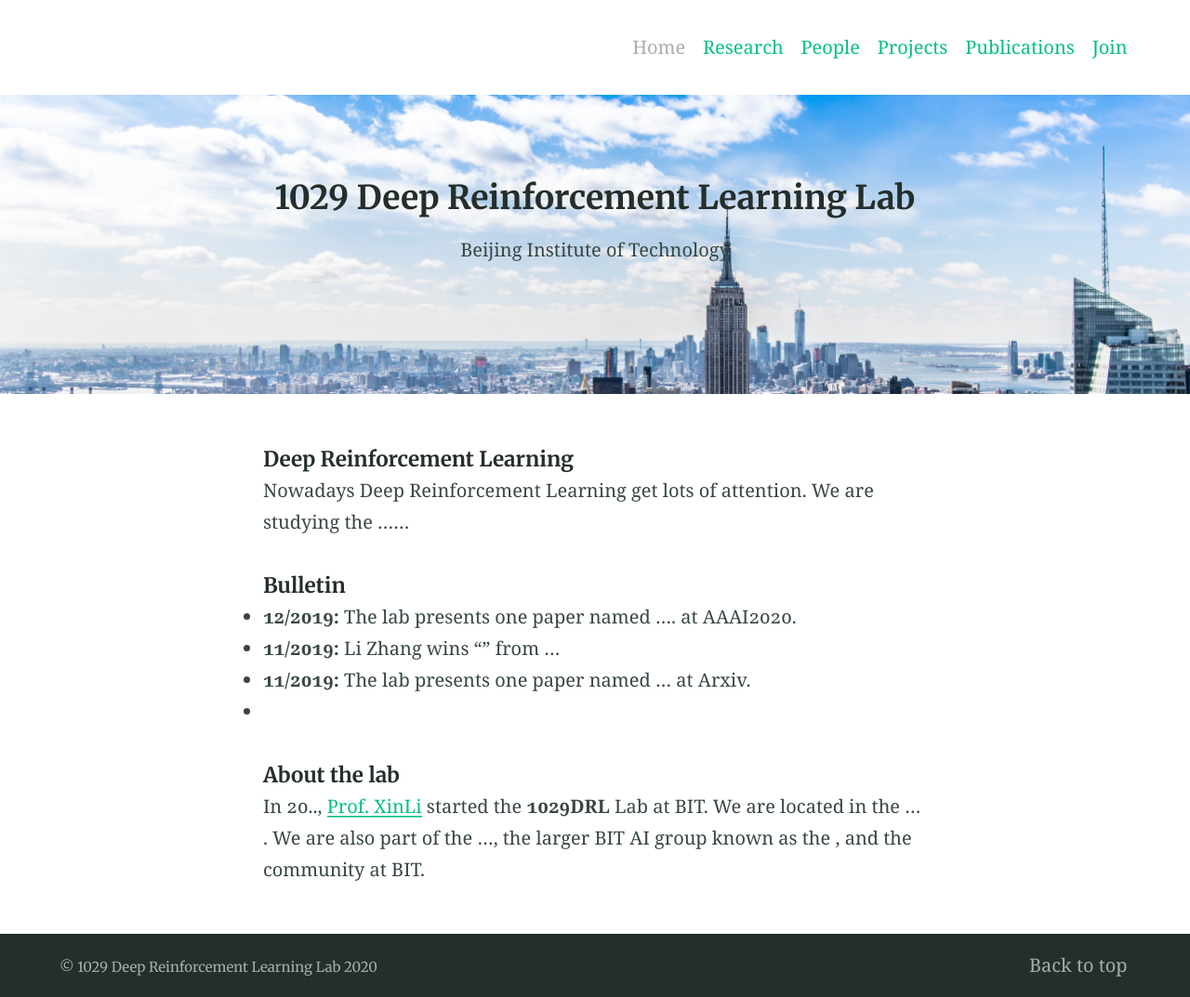
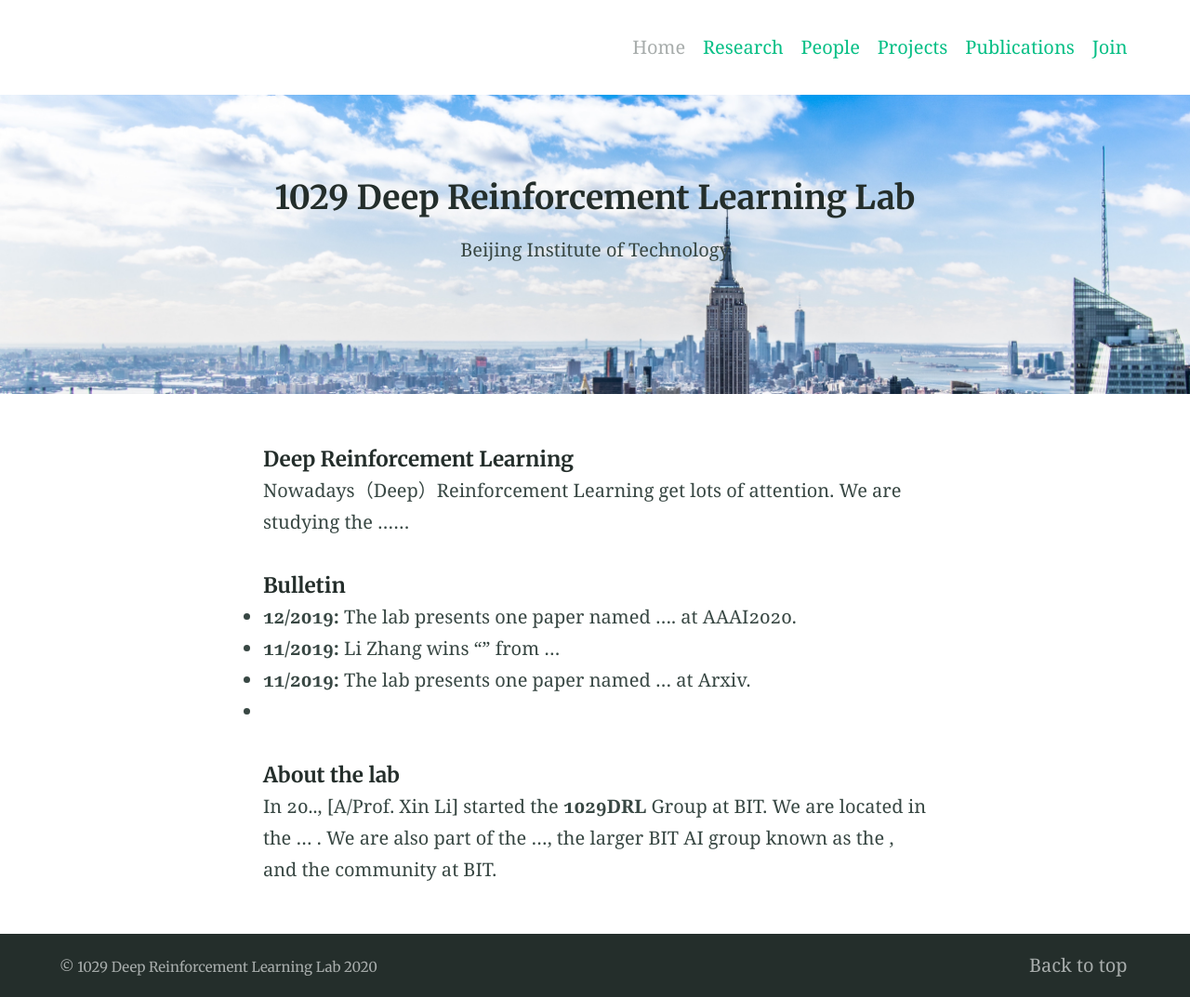
Before and after one commit to nengnengli/bit1029public.github.io, a Jekyll site: the page built from index.md, in a window 1280 px wide. Shown: the whole page at 93% size. Built offline with Jekyll 4.4.1, drawn with Linux system fonts in a browser that asks for light colours.

Commit message:
Update index.md

```diff
--- a/index.md
+++ b/index.md
@@ -6,7 +6,7 @@ collectionpage: home
 
 ##### Deep Reinforcement Learning
 
-Nowadays Deep Reinforcement Learning get lots of attention. We are studying the ......
+Nowadays（Deep）Reinforcement Learning get lots of attention. We are studying the ......
 
 
 
@@ -17,4 +17,4 @@ Nowadays Deep Reinforcement Learning get lots of attention. We are studying the
 -
 
 ##### About the lab
-In 20.., [Prof. XinLi]() started the **1029DRL** Lab at BIT. We are located in the ... . We are also part of the ..., the larger BIT AI group known as the , and the    community at BIT.
+In 20.., [A/Prof. Xin Li] started the **1029DRL** Group at BIT. We are located in the ... . We are also part of the ..., the larger BIT AI group known as the , and the    community at BIT.
```
